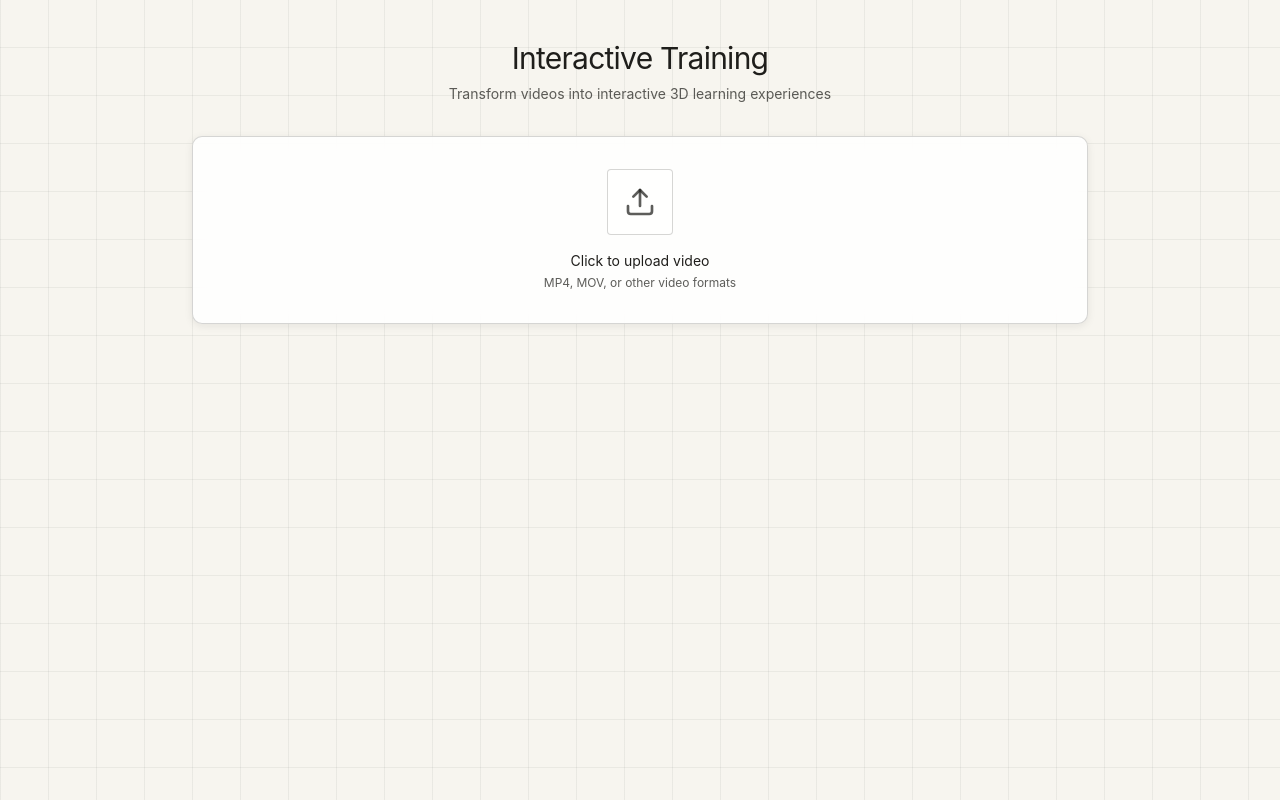
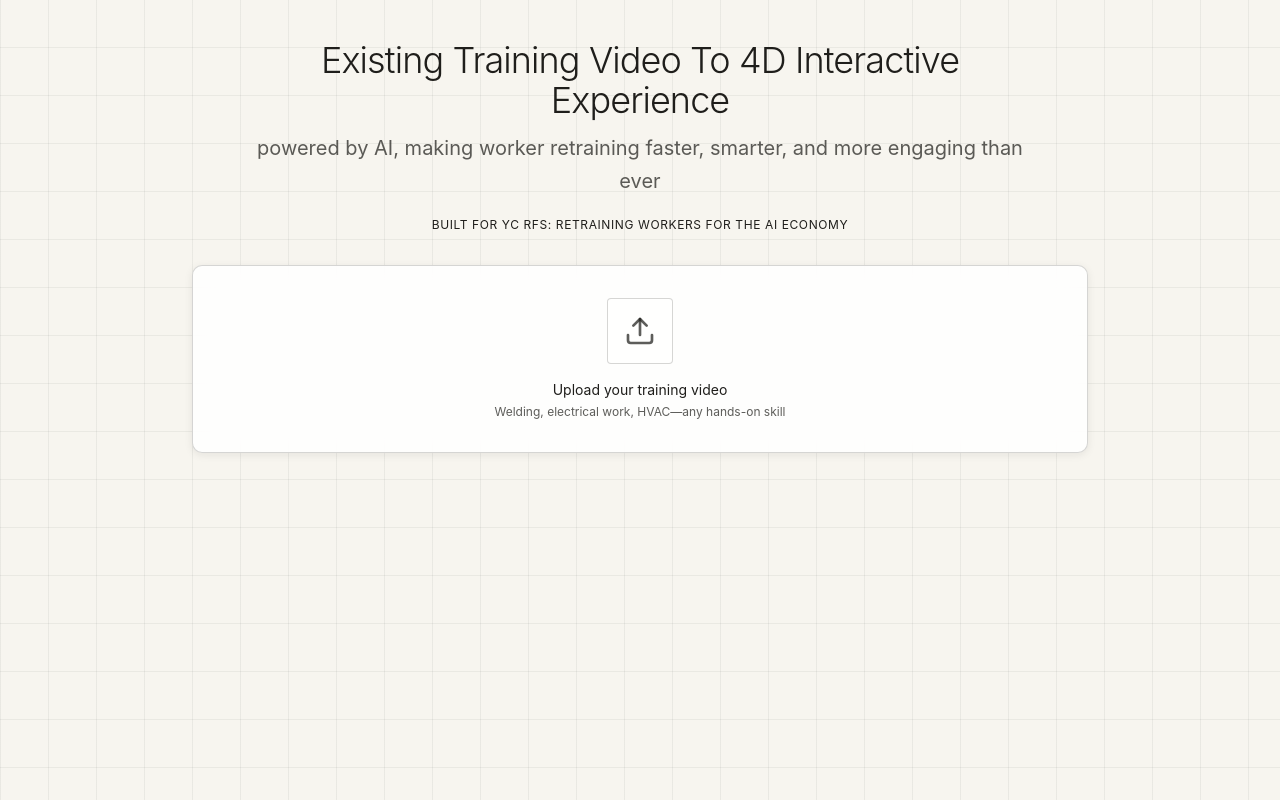
Before and after one commit to pixelx-jp/interactive_video, a Next.js app: page / in a window 1280 px wide. Built offline with nearby package versions, Linux system fonts and the light colour scheme.

Commit message:
debug for 3d model loading

```diff
--- /dev/null
+++ b/scripts/compress-glb.js
@@ -0,0 +1,90 @@
+const fs = require('fs');
+const path = require('path');
+const { execSync } = require('child_process');
+
+const GENERATED_DIR = path.join(__dirname, '../public/generated');
+
+console.log('🔍 Checking for gltf-pipeline...');
+
+// 检查gltf-pipeline是否安装
+try {
+  execSync('npx gltf-pipeline --version', { stdio: 'pipe' });
+  console.log('✓ gltf-pipeline found');
+} catch (error) {
+  console.log('Installing gltf-pipeline globally...');
+  try {
+    execSync('npm install -g gltf-pipeline', { stdio: 'inherit' });
+  } catch (installError) {
+    console.error('❌ Failed to install gltf-pipeline');
+    console.error('Please install manually: npm install -g gltf-pipeline');
+    process.exit(1);
+  }
+}
+
+// 获取所有GLB文件（排除backup文件）
+const files = fs.readdirSync(GENERATED_DIR)
+  .filter(f => f.endsWith('.glb') && !f.includes('.backup'));
+
+console.log(`\n📦 Found ${files.length} GLB files to compress\n`);
+
+if (files.length === 0) {
+  console.log('No GLB files to compress.');
+  process.exit(0);
+}
+
+let compressed = 0;
+let failed = 0;
+let totalOriginalSize = 0;
+let totalCompressedSize = 0;
+
+for (const file of files) {
+  const inputPath = path.join(GENERATED_DIR, file);
+  const outputPath = path.join(GENERATED_DIR, `${file}.temp`);
+  const backupPath = path.join(GENERATED_DIR, `${file}.backup`);
+
+  try {
+    const originalSize = fs.statSync(inputPath).size;
+    totalOriginalSize += originalSize;
+
+    console.log(`Compressing: ${file}`);
+    console.log(`  Original: ${(originalSize / 1024 / 1024).toFixed(2)} MB`);
+
+    // 使用Draco压缩 (-d 参数)
+    execSync(
+      `npx gltf-pipeline -i "${inputPath}" -o "${outputPath}" -d`,
+      { stdio: 'pipe' }
+    );
+
+    const compressedSize = fs.statSync(outputPath).size;
+    totalCompressedSize += compressedSize;
+    const savings = ((1 - compressedSize / originalSize) * 100).toFixed(1);
+
+    console.log(`  Compressed: ${(compressedSize / 1024 / 1024).toFixed(2)} MB`);
+    console.log(`  ✓ Saved ${savings}% (${((originalSize - compressedSize) / 1024 / 1024).toFixed(2)} MB)\n`);
+
+    // 备份原文件并替换
+    fs.renameSync(inputPath, backupPath);
+    fs.renameSync(outputPath, inputPath);
+
+    compressed++;
+  } catch (error) {
+    console.error(`  ✗ Failed: ${error.message}\n`);
+    failed++;
+
+    // 清理临时文件
+    if (fs.existsSync(outputPath)) {
+      fs.unlinkSync(outputPath);
+    }
+  }
+}
+
+console.log('━━━━━━━━━━━━━━━━━━━━━━━━━━━━━━━━');
+console.log('📊 COMPRESSION SUMMARY');
+console.log('━━━━━━━━━━━━━━━━━━━━━━━━━━━━━━━━');
+console.log(`✓ Compressed: ${compressed} files`);
+console.log(`✗ Failed: ${failed} files`);
+console.log(`📦 Original total: ${(totalOriginalSize / 1024 / 1024).toFixed(2)} MB`);
+console.log(`📦 Compressed total: ${(totalCompressedSize / 1024 / 1024).toFixed(2)} MB`);
+console.log(`💾 Total saved: ${((totalOriginalSize - totalCompressedSize) / 1024 / 1024).toFixed(2)} MB (${((1 - totalCompressedSize / totalOriginalSize) * 100).toFixed(1)}%)`);
+console.log('\n💡 Backup files saved with .backup extension');
+console.log('💡 To restore: rename .backup files back to .glb');
--- a/src/app/page.tsx
+++ b/src/app/page.tsx
@@ -717,12 +717,15 @@ export default function Home() {
       <div className="mx-auto max-w-7xl space-y-8">
 
         {/* Header */}
-        <header className="text-center space-y-2">
-          <h1 className="text-3xl tracking-tight text-[color:var(--ss-text-primary)]">
-            Interactive Training
+        <header className="text-center space-y-3 max-w-3xl mx-auto">
+          <h1 className="text-4xl font-light tracking-tight text-[color:var(--ss-text-primary)]">
+            Existing Training Video To 4D Interactive Experience
           </h1>
-          <p className="text-sm text-secondary">
-            Transform videos into interactive 3D learning experiences
+          <p className="text-xl text-secondary leading-relaxed">
+          powered by AI, making worker retraining faster, smarter, and more engaging than ever
+          </p>
+          <p className="text-xs text-secondary/70 uppercase tracking-wider pt-2">
+            Built for YC RFS: Retraining Workers for the AI Economy
           </p>
         </header>
 
@@ -750,10 +753,10 @@ export default function Home() {
                   </div>
                   <div className="space-y-1">
                     <p className="text-sm text-[color:var(--ss-text-primary)]">
-                      Click to upload video
+                      Upload your training video
                     </p>
                     <p className="text-xs text-secondary">
-                      MP4, MOV, or other video formats
+                      Welding, electrical work, HVAC—any hands-on skill
                     </p>
                   </div>
                 </label>
@@ -1021,7 +1024,7 @@ export default function Home() {
                         handleSendChat();
                       }
                     }}
-                    placeholder="Ask questions about the video frame or 3D model..."
+                    placeholder="Ask AI about techniques, safety, or next steps..."
                     disabled={isSendingChat}
                     className="flex-1 px-4 py-3 text-base bg-white rounded-sm border transition-colors"
                     style={{
--- a/src/components/ModelPreview.tsx
+++ b/src/components/ModelPreview.tsx
@@ -22,7 +22,6 @@ export function ModelPreview({ src, poster }: Props) {
 
   const viewerProps = {
     src,
-    poster: poster ?? undefined,
     alt: "Seed3D output",
     exposure: 1.1,
     "shadow-intensity": 1,
```
